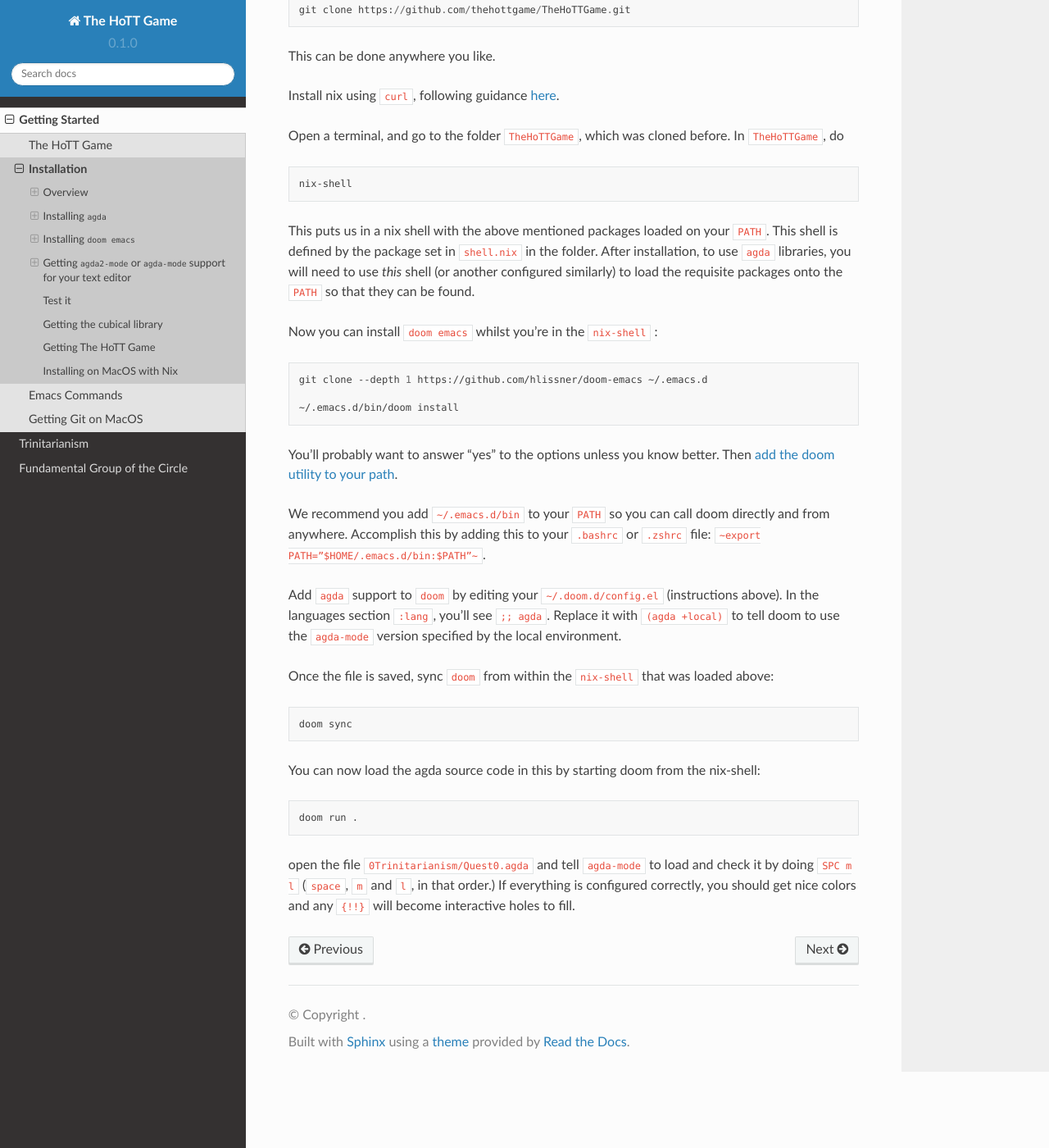
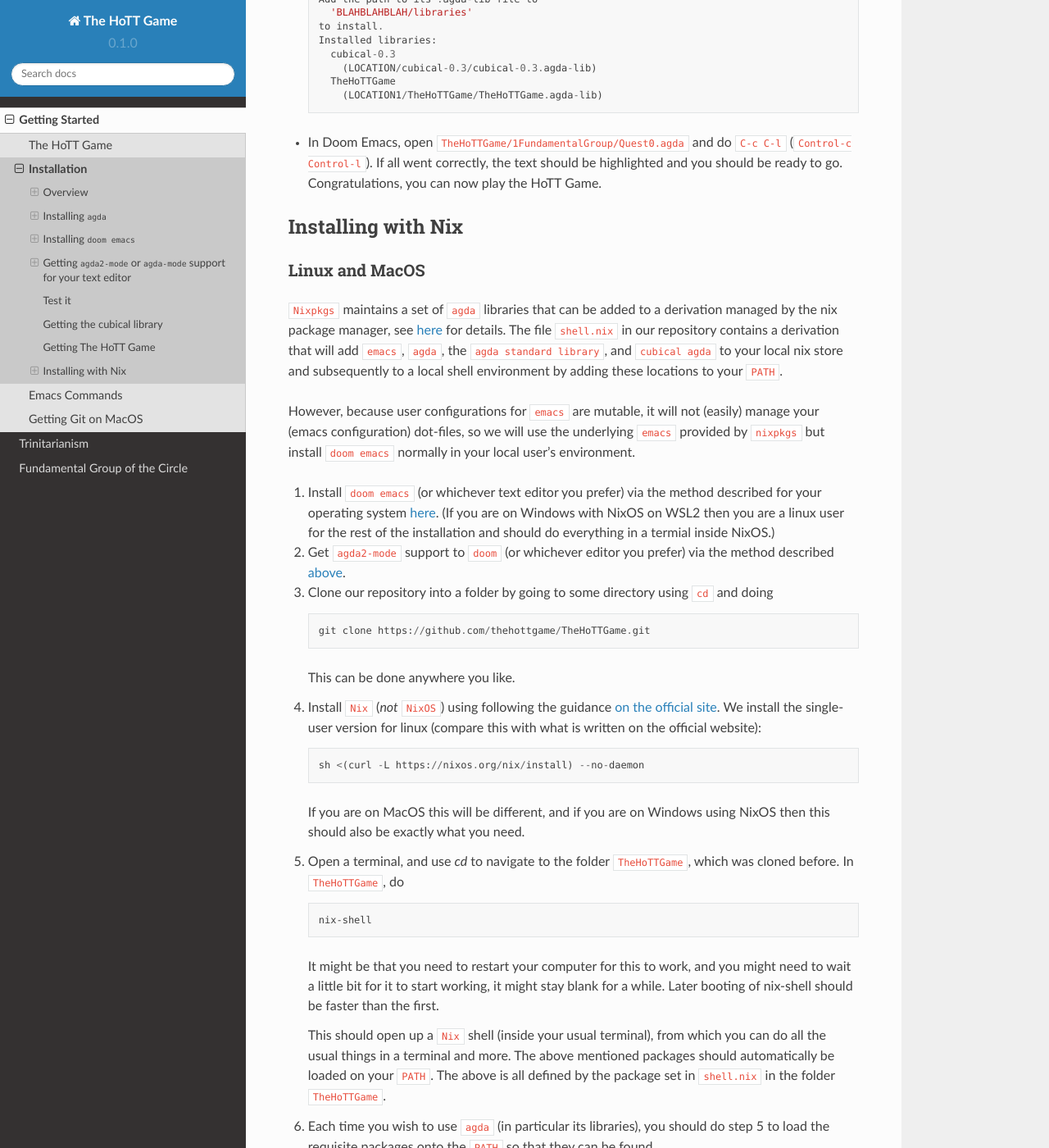
Before and after one commit to thehottgame/theHoTTGameGuide, a Sphinx documentation site: the page built from docs/source/getting-started/installation.rst, in a window 1280 px wide and 1400 px high, scrolled down 9167 px. Shown: the whole window at 82% size. Built offline with Sphinx 7.4.7 and the Read the Docs theme 2.0.0, drawn with Linux system fonts in a browser that asks for light colours; some of the changed text lies outside the part shown.

Commit message:
NixOS installation guide improvements

```diff
--- a/docs/source/getting-started/installation.rst
+++ b/docs/source/getting-started/installation.rst
@@ -10,28 +10,35 @@
 To get things up and running you will need five things
 
 1. ``agda`` installed on your computer. This is what will check if your code makes sense.
+   (Automatic if using the ``Nix`` installation)
 2. A text editor, for example ``doom emacs``, ``atom``, ``vs-code``, or ``vim``.
    This is an environment for you to edit files in.
 3. support for ``agda2-mode`` or ``agda-mode`` in your text editor.
    This should do syntax highlighting for your code (pretty colours)
    and make sure the text editor has the right shortcuts.
-4. A clone of the cubical library.
+4. A clone of the cubical library. (Automatic if using the ``Nix`` installation.)
 5. A clone of the HoTT Game, which is our code.
 
-There are many ways to install agda and a couple of text editors in which it could be made working.
-Here we will try to describe some ways to install it.
-If you use ``MacOS`` you can also try :ref:`installingOnMacOSWithNix`.
+There are many ways to install ``agda``.
+On this page we will try to describe some ways to install it.
+There are roughly three ways:
 
-.. admonition:: Important
-
-   Depending on the text editor you choose to use, the instructions will be different.
-   However, *no matter the text editor you choose*, you will need ``emacs`` installed somewhere on your computer,
-   as ``agda-mode`` relies on ``emacs`` in the background.
+- Using ``Nix``. If you use windows this is probably the easiest and most
+  rewarding method.
+  It involves getting the ``NixOS``, a linux operating system inside
+  your computer, so you also get to try out linux.
+- Installing ``agda`` and the cubical library yourself
+- Using VS-code and getting the ``agdaLanguageServer``
 
 .. _textEditors:
 
 Text editors
 ------------
+
+.. admonition:: Important
+
+   *No matter the text editor you choose*, you will need ``emacs`` installed somewhere on your computer,
+   as ``agda-mode`` relies on ``emacs`` in the background.
 
 Whilst we will assume you use ``doom emacs`` in our guides (since it is the hardest to get used to),
 there are other options :
@@ -46,7 +53,7 @@
   is a set of instructions for getting ``agda`` working in ``vs-code`` (scroll down to ``installation``).
   You might be able to skip steps ``1``, ``2`` and ``3`` by enabling
   ``agdaMode.connection.agdaLanguageServer`` in the settings.
-  (We haven't tried this - feedback is welcome).
+  (We haven't tried this - feedback is welcome.)
 
 - ``vim`` :
   `Here <https://github.com/derekelkins/agda-vim>`_
@@ -217,14 +225,33 @@
 If you have specific advice / issues specific to your operating system then please let us know in
 `issues <https://github.com/thehottgame/TheHoTTGame/issues>`_.
 
-Ubuntu
-------
+Linux
+-----
 
+We have experience difficulties with getting ``doom`` on ``ubuntu`` specifically,
+so you *might* be better off using :ref:`one of the other options <textEditors>`,
+in particular ``atom`` appears to work well.
 Try installing ``doom emacs`` according to
 the instructions on `their github repository <https://github.com/hlissner/doom-emacs#install>`_.
-However, we have experience difficulties with getting ``doom`` on ``ubuntu`` specifically,
-so you *might* be better off using :ref:`one of the other options <textEditors>`,
-in particular ``atom`` appears to work well.
+A quick guide follows:
+
+1. Go to a terminal and type in
+
+.. code:: bash
+
+   git clone --depth 1 https://github.com/hlissner/doom-emacs ~/.emacs.d
+
+   ~/.emacs.d/bin/doom install
+
+You'll probably want to answer "yes" to the options unless you know better.
+We recommend you add ``~/.emacs.d/bin`` to your ``PATH``
+so you can call doom directly and from anywhere;
+accomplish this by going to the file ``~/.bashrc`` located in your home directory
+(or ``~/.zshrc`` file if you use zsh as your shell)
+and adding the line ``export PATH=$PATH:~/.emacs.d/bin`` at the end.
+
+This should give you ``doom emacs``.
+You might need to restart your computer and or ``emacs`` to make sure everything works correctly.
 
 MacOS
 -----
@@ -267,6 +294,11 @@
 Windows
 -------
 
+.. admonition:: NixOS and WSL2
+
+   If you came from the NixOS and WSL2 instructions then go to the
+   :ref:`linux section<installingDoomEmacs>`.
+
 There are detailed instructions for getting ``doom emacs`` on windows
 `here <https://earvingad.github.io/posts/doom_emacs_windows/>`_.
 
@@ -284,12 +316,13 @@
 
 Here the font name is ``Iosevka SS04``. You can also change the font size and weight.
 
-Other operating systems
------------------------
+Operating system specific issues
+--------------------------------
 
-Please refer to the instructions on `their github repository <https://github.com/hlissner/doom-emacs#install>`_.
-If you have specific advice / issues specific to your operating system then please let us know in
+If you have specific advice or issues specific to your operating system then please let us know in
 `issues <https://github.com/thehottgame/TheHoTTGame/issues>`_.
+
+.. _gettingAgda2ModeOrAgdaModeSupportForYourTextEditor:
 
 Getting ``agda2-mode`` or ``agda-mode`` support for your text editor
 ====================================================================
@@ -320,6 +353,8 @@
   Type in ``init.el`` and hit enter (``RET``).
 - Now you are in ``init.el``. Look for the ``lang`` section and uncomment ``agda``.
   Save the file and close ``doom emacs`` using ``SPC q q``.
+  (If you came from the ``Nix`` installation guide replace ``agda`` with ``(agda +local)``
+  instead.)
 - Open ``terminal``. To make the configurations of ``doom emacs`` up to date, do
 
   .. code::
@@ -551,14 +586,18 @@
   Congratulations, you can now play the HoTT Game.
 
 
+
+Installing with Nix
+===================
+
 .. _installingOnMacOSWithNix:
 
-Installing on MacOS with Nix
-============================
+Linux and MacOS
+---------------
 
 ``Nixpkgs`` maintains a set of ``agda`` libraries that can be added to a
-derivation managed by the nix package manager.
-See `here <https://github.com/NixOS/nixpkgs/blob/master/doc/languages-frameworks/agda.section.md>`_
+derivation managed by the nix package manager,
+see `here <https://github.com/NixOS/nixpkgs/blob/master/doc/languages-frameworks/agda.section.md>`_
 for details.
 The file ``shell.nix`` in our repository contains a derivation that will add ``emacs``, ``agda``, the ``agda standard library``,
 and ``cubical agda`` to your local nix store and subsequently to a local shell environment by adding these locations to your ``PATH``.
@@ -567,61 +606,91 @@
 it will not (easily) manage your (emacs configuration) dot-files,
 so we will use the underlying ``emacs`` provided by ``nixpkgs`` but install ``doom emacs`` normally in your local user's environment.
 
-Clone our repository into a folder by doing
+1. Install ``doom emacs`` (or whichever text editor you prefer)
+   via the method described for your operating system
+   :ref:`here<installingDoomEmacs>`.
+   (If you are on Windows with NixOS on WSL2 then you are a linux
+   user for the rest of the installation and should do everything in a termial inside NixOS.)
 
-.. code::
+2. Get ``agda2-mode`` support to ``doom`` (or whichever editor you prefer)
+   via the method described :ref:`above<gettingAgda2ModeOrAgdaModeSupportForYourTextEditor>`.
 
-   git clone https://github.com/thehottgame/TheHoTTGame.git
+3. Clone our repository into a folder by going to some directory using ``cd`` and doing
 
-This can be done anywhere you like.
+   .. code::
 
-Install nix using ``curl``, following guidance
-`here <https://nixos.org/download.htmlcurl -o install-nix-2.4 https://releases.nixos.org/nix/nix-2.4/install>`_.
+      git clone https://github.com/thehottgame/TheHoTTGame.git
 
-Open a terminal, and go to the folder ``TheHoTTGame``, which was cloned before.
-In ``TheHoTTGame``, do
+   This can be done anywhere you like.
 
-.. code:: bash
+4. Install ``Nix`` (*not* ``NixOS``) using following the guidance
+   `on the official site <https://nixos.org/download.html#nix-install-linux>`_.
+   We install the single-user version for linux
+   (compare this with what is written on the official website):
 
-   nix-shell
+   .. code::
 
-This puts us in a nix shell with the above mentioned packages loaded on your ``PATH``.
-This shell is defined by the package set in ``shell.nix`` in the folder.
-After installation, to use ``agda`` libraries,
-you will need to use *this* shell (or another configured similarly)
-to load the requisite packages onto the ``PATH`` so that they can be found.
+      sh <(curl -L https://nixos.org/nix/install) --no-daemon
 
-Now you can install ``doom emacs`` whilst you're in the ``nix-shell`` :
+   If you are on MacOS this will be different, and if you are on Windows using NixOS
+   then this should also be exactly what you need.
 
-.. code:: bash
+5. Open a terminal, and use `cd` to navigate to the folder ``TheHoTTGame``, which was cloned before.
+   In ``TheHoTTGame``, do
 
-   git clone --depth 1 https://github.com/hlissner/doom-emacs ~/.emacs.d
+   .. code:: bash
 
-   ~/.emacs.d/bin/doom install
+      nix-shell
 
-You'll probably want to answer "yes" to the options unless you know better.
-Then `add the doom utility to your path <https://github.com/hlissner/doom-emacs/blob/develop/docs/getting_started.org#the-bindoom-utility>`_.
+   It might be that you need to restart your computer for this to work,
+   and you might need to wait a little bit for it to start working,
+   it might stay blank for a while.
+   Later booting of nix-shell should be faster than the first.
 
-We recommend you add ``~/.emacs.d/bin`` to your ``PATH`` so you can call doom directly and from anywhere.
-Accomplish this by adding this to your ``.bashrc`` or ``.zshrc`` file: ``~export PATH=”$HOME/.emacs.d/bin:$PATH”~``.
+   This should open up a ``Nix`` shell (inside your usual terminal),
+   from which you can do all the usual things in a terminal and more.
+   The above mentioned packages should automatically be loaded on your ``PATH``.
+   The above is all defined by the package set in
+   ``shell.nix`` in the folder ``TheHoTTGame``.
 
-Add ``agda`` support to ``doom`` by editing your ``~/.doom.d/config.el`` (instructions above).
-In the languages section ``:lang``, you'll see ``;; agda``.
-Replace it with ``(agda +local)`` to tell doom to use the ``agda-mode`` version specified by the local environment.
+6. Each time you wish to use ``agda`` (in particular its libraries),
+   you should do step 5 to load the requisite packages onto the ``PATH`` so that they can be found.
 
-Once the file is saved, sync ``doom`` from within the ``nix-shell`` that was loaded above:
+7. If you got ``doom``, go back to ``.doom.d/init.el``
+   and make sure that instead of uncommenting ``;; agda`` in the ``;; lang``,
+   *replace* it with ``(agda +local)`` to tell doom to use the ``agda-mode``
+   version specified by the local environment.
+   Once the file is saved, sync ``doom`` from within the ``nix-shell`` that was loaded above:
 
-.. code:: bash
+   .. code:: bash
 
-   doom sync
+      doom sync
 
-You can now load the agda source code in this by starting doom from the nix-shell:
+8. You can now load the agda source code in this by starting doom from the nix-shell:
 
-.. code:: bash
+   .. code:: bash
 
-   doom run .
+      doom run .
 
-open the file ``0Trinitarianism/Quest0.agda`` and tell ``agda-mode`` to load and check it by doing
-``SPC m l`` (``space``, ``m`` and ``l``, in that order.)
-If everything is configured correctly, you should get nice colors and any ``{!!}``
-will become interactive holes to fill.
+   Open the file ``0Trinitarianism/Quest0.agda`` and tell ``agda-mode`` to load and check it by doing
+   ``SPC m l`` (``space``, ``m`` and ``l``, in that order.)
+   If everything is configured correctly, you should get nice colors and any ``{!!}``
+   will become interactive holes to fill.
+
+Windows
+-------
+First have a read of the previous section for Linux and MacOS for an overview,
+since once you get NixOS with WSL2, you will be using a Linux operating system anyway.
+
+1. Get WSL2 following instructions `here <https://docs.microsoft.com/en-us/windows/wsl/install>`_.
+   You might also like to follow a `video guide <https://docs.microsoft.com/en-us/windows/wsl/install>`_.
+   Reboot your system.
+
+2. By default WSL2 will get ubuntu, which is fine, but is not the operating system we will use.
+   We want to get ``NixOS``, which we can do by following instructions
+   in the quick start section of `this github page <https://github.com/Trundle/NixOS-WSL>`_.
+   Reboot your system.
+
+3. Reopen ``NixOS`` and follow the
+   :ref:`rest of the installation instructions <installingOnMacOSWithNix>` as if you
+   are a linux user.
```
Also changed, not shown: other parts of docs/source/getting-started/installation.rst (+1 -0 lines).
